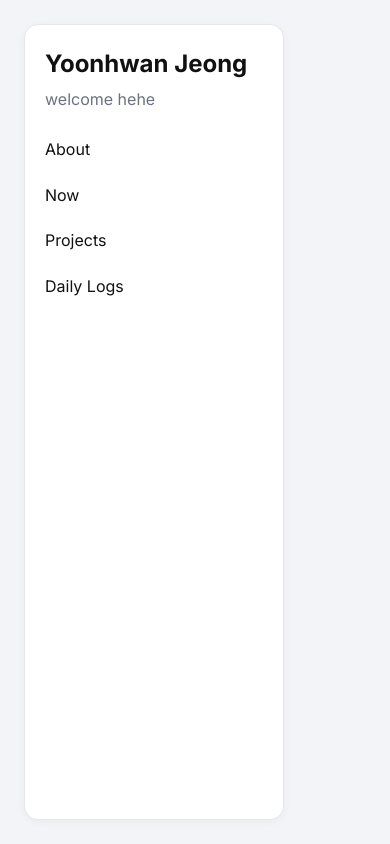
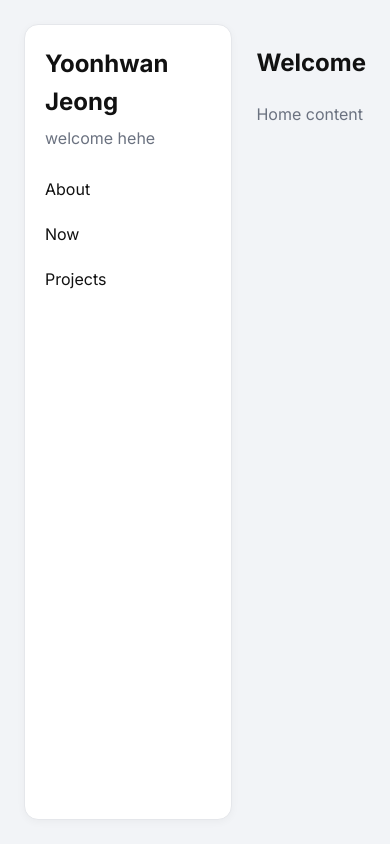
Before and after one commit to lukejyoon/blog, a plain HTML site: page index.html in a window 390 px wide. Drawn offline with Linux system fonts and the light colour scheme.

Commit message:
SPA shell + partial pages + clean-URL rewrites

```diff
--- a/index.html
+++ b/index.html
@@ -3,155 +3,94 @@
 <head>
 <meta charset="utf-8">
 <meta name="viewport" content="width=device-width,initial-scale=1">
-<title>Title</title>
-
-<!-- Adjust font by changing this Google Fonts link (or remove it) -->
+<title>Site</title>
 <link href="https://fonts.googleapis.com/css2?family=Inter:wght@400;700&display=swap" rel="stylesheet">
-
 <style>
-/* ===== Theme tokens (colors & font) ===== */
-:root{
-  /* Adjust: background color of the page */
-  --bg: #f2f4f7;
-
-  /* Adjust: main text color */
-  --fg: #111;
-
-  /* Adjust: muted/subtitle color */
-  --muted: #6b7280;
-
-  /* Adjust: panel (left rectangle) fill */
-  --panel: #ffffff;
-
-  /* Adjust: subtle borders & rules */
-  --rule: #e5e7eb;
-
-  /* Adjust: primary font family (must match your <link> above if using Google Fonts) */
-  --font: Inter;
-}
-
-/* ===== Base layout & typography ===== */
+:root{--bg:#f2f4f7;--fg:#111;--muted:#6b7280;--panel:#fff;--rule:#e5e7eb}
 *{box-sizing:border-box}
 html,body{height:100%}
-body{
-  margin:0;
-
-  /* Adjust: base font size */
-  font-size:16px;
-
-  /* Adjust: base line height */
-  line-height:1.6;
-
-  /* Adjust: font stack (first item should match --font) */
-  font-family: var(--font), system-ui, Segoe UI, Roboto, Helvetica, Arial, sans-serif;
-
-  background:var(--bg);
-  color:var(--fg);
+body{margin:0;background:var(--bg);color:var(--fg);font:16px/1.6 Inter,system-ui,Segoe UI,Roboto,Helvetica,Arial,sans-serif}
+.app{min-height:100vh;display:flex;padding:24px}
+.panel{
+  width:clamp(260px,40vw,420px);background:var(--panel);border:1px solid var(--rule);
+  border-radius:14px;box-shadow:0 2px 8px rgba(0,0,0,.04);padding:20px;overflow:auto
 }
-
-/* ===== Outer frame around the left panel ===== */
-.frame{
-  min-height:100vh;
-
-  /* Adjust: outer padding (top | right | bottom | left) so panel doesn't touch edges */
-  padding:24px 0 24px 24px;
-
-  display:flex;
-}
-
-/* ===== Left panel (the single rectangle) ===== */
-.panel{
-  /* Adjust: panel width (min, preferred %, max) */
-  width: clamp(260px, 40vw, 420px);
-
-  /* Adjust: panel height relative to viewport minus top+bottom padding from .frame */
-  height: calc(100vh - 48px);
-
-  background: var(--panel);
-
-  /* Adjust: corner radius */
-  border-radius: 14px;
-
-  /* Adjust: border color via --rule above */
-  border: 1px solid var(--rule);
-
-  /* Adjust: shadow subtlety */
-  box-shadow: 0 2px 8px rgba(0,0,0,.04);
-
-  /* Adjust: inner padding inside the panel */
-  padding: 20px;
-
-  overflow:auto;
-}
-
-/* ===== Typography within the panel ===== */
-h1{
-  /* Adjust: title size */
-  font-size: 1.5rem;
-
-  margin:0 0 .25rem;
-}
-p{
-  margin:.25rem 0 1rem;
-
-  /* Adjust: subtitle color via --muted */
-  color: var(--muted);
-}
-
-/* ===== List ===== */
+.main{flex:1;padding-left:24px;display:flex}
+.view{flex:1;background:transparent}
+h1{font-size:1.5rem;margin:0 0 .25rem}
+p{margin:.25rem 0 1rem;color:var(--muted)}
 ul{list-style:none;margin:0;padding:0}
-li{
-  /* Adjust: vertical spacing for each item */
-  padding:0.5rem 0;
-}
-li+li{margin-top:.25rem}
-
-/* ===== Links (custom underline on hover) ===== */
-a, a:visited{
-  color:inherit;
-
-  /* Adjust: keep underline off by default */
-  text-decoration:none;
-
-  position:relative;
-}
-
-/* Pseudo-underline element */
-a::after{
-  content:"";
-  position:absolute; left:0; right:0;
-
-  /* Adjust: underline thickness */
-  height:2px;
-
-  background:currentColor;
-  opacity:0;
-
-  /* Adjust: underline distance below the text (gap) */
-  bottom:-3px;
-
-  transform:scaleX(.9);
-  transition: opacity .2s ease, transform .2s ease;
-}
-a:hover::after{
-  opacity:1;
-  transform:scaleX(1);
-}
+li{padding:.6rem 0}
+a,a:visited{color:inherit;text-decoration:none;position:relative}
+a::after{content:"";position:absolute;left:0;right:0;height:2px;background:currentColor;opacity:0;bottom:-8px;transform:scaleX(.9);transition:opacity .2s,transform .2s}
+a:hover::after{opacity:1;transform:scaleX(1)}
+.nav a.active{font-weight:700}
+.loading{color:var(--muted)}
 </style>
 </head>
 <body>
-  <div class="frame">
-    <div class="panel">
+  <div class="app">
+    <aside class="panel">
       <h1>Yoonhwan Jeong</h1>
       <p>welcome hehe</p>
-      <ul>
-        <li><a href="/about/">About</a></li>
-        <li><a href="/now/">Now</a></li>
-        <li><a href="/projects/">Projects</a></li>
-        <li><a href="/dailyLogs/">Daily Logs</a></li>
+      <ul class="nav">
+        <li><a href="/about" data-route>About</a></li>
+        <li><a href="/now" data-route>Now</a></li>
+        <li><a href="/projects" data-route>Projects</a></li>
+      </ul>
+    </aside>
 
-      </ul>
-    </div>
+    <section class="main">
+      <div id="view" class="view" aria-live="polite"></div>
+    </section>
   </div>
+
+<script>
+const routes = {
+  "/":       "/pages/home.html",      // optional (or leave blank)
+  "/about":  "/pages/about.html",
+  "/now":    "/pages/now.html",
+  "/projects": "/pages/projects.html",
+};
+
+function setActive(path){
+  document.querySelectorAll('[data-route]').forEach(a=>{
+    a.classList.toggle('active', a.getAttribute('href')===path);
+  });
+}
+
+async function render(path){
+  const url = routes[path] || routes["/"];
+  const view = document.getElementById('view');
+  if(!url){ view.innerHTML = ""; return; }
+  view.innerHTML = '<p class="loading">Loading…</p>';
+  try{
+    const res = await fetch(url, {cache:"no-cache"});
+    view.innerHTML = await res.text();
+  }catch(e){
+    view.innerHTML = "<p>Failed to load.</p>";
+  }
+  setActive(path);
+}
+
+function navigate(path){
+  history.pushState({path}, "", path);
+  render(path);
+}
+
+// Intercept left-nav clicks
+document.addEventListener("click", (e)=>{
+  const a = e.target.closest('a[data-route]');
+  if(!a) return;
+  e.preventDefault();
+  navigate(a.getAttribute("href"));
+});
+
+// On initial load or back/forward
+window.addEventListener("popstate", ()=>render(location.pathname));
+
+// Kick off
+render(location.pathname.replace(/\/$/,"") || "/");
+</script>
 </body>
 </html>
--- /dev/null
+++ b/pages/home.html
@@ -0,0 +1 @@
+<div class="wrap"><h2>Welcome</h2><p>Home content</p></div>
```
Also changed, not shown: pages/about.html (added, +1 -0 lines), pages/now.html (added, +1 -0 lines), pages/projects.html (added, +1 -0 lines), 4 other files.
